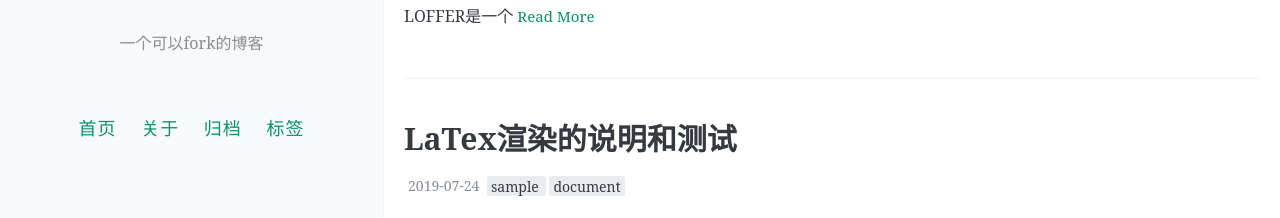
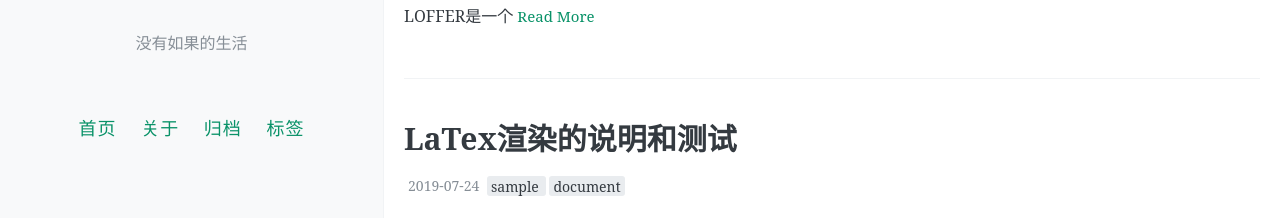
Before and after one commit to cp12182018/blog, a Jekyll site: the page built from index.html, in a window 1280 px wide. Shown: the part 335-553 px from the top of the page. Built offline with Jekyll 4.4.1, drawn with Linux system fonts in a browser that asks for light colours; the list of posts is cut into pages by our own code; comment, search, counter and statistics services are not loaded.

Commit message:
Update _config.yml

```diff
--- a/_config.yml
+++ b/_config.yml
@@ -7,8 +7,8 @@
 # 井号后面的文字是说明文档，不会被程序读取。
 
 # 描述/签名
-name: LOFFER
-description: 一个可以fork的博客
+name: Pin Chu
+description: 没有如果的生活
 
 # 输入你的网站域名（如果你没有添加自己的域名，而是直接用GitHub pages分配的域名的话可以省略）
 url:
```
